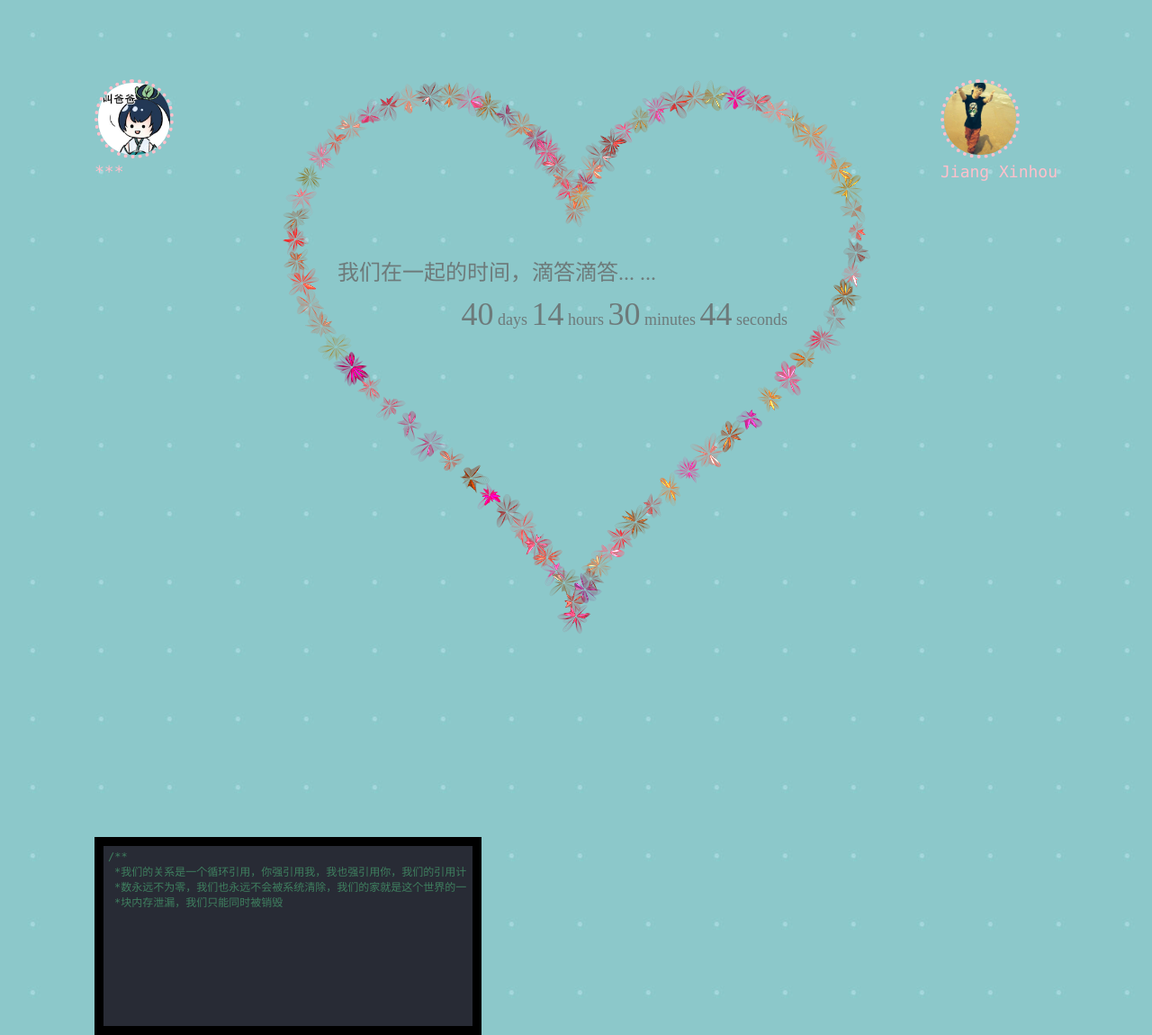
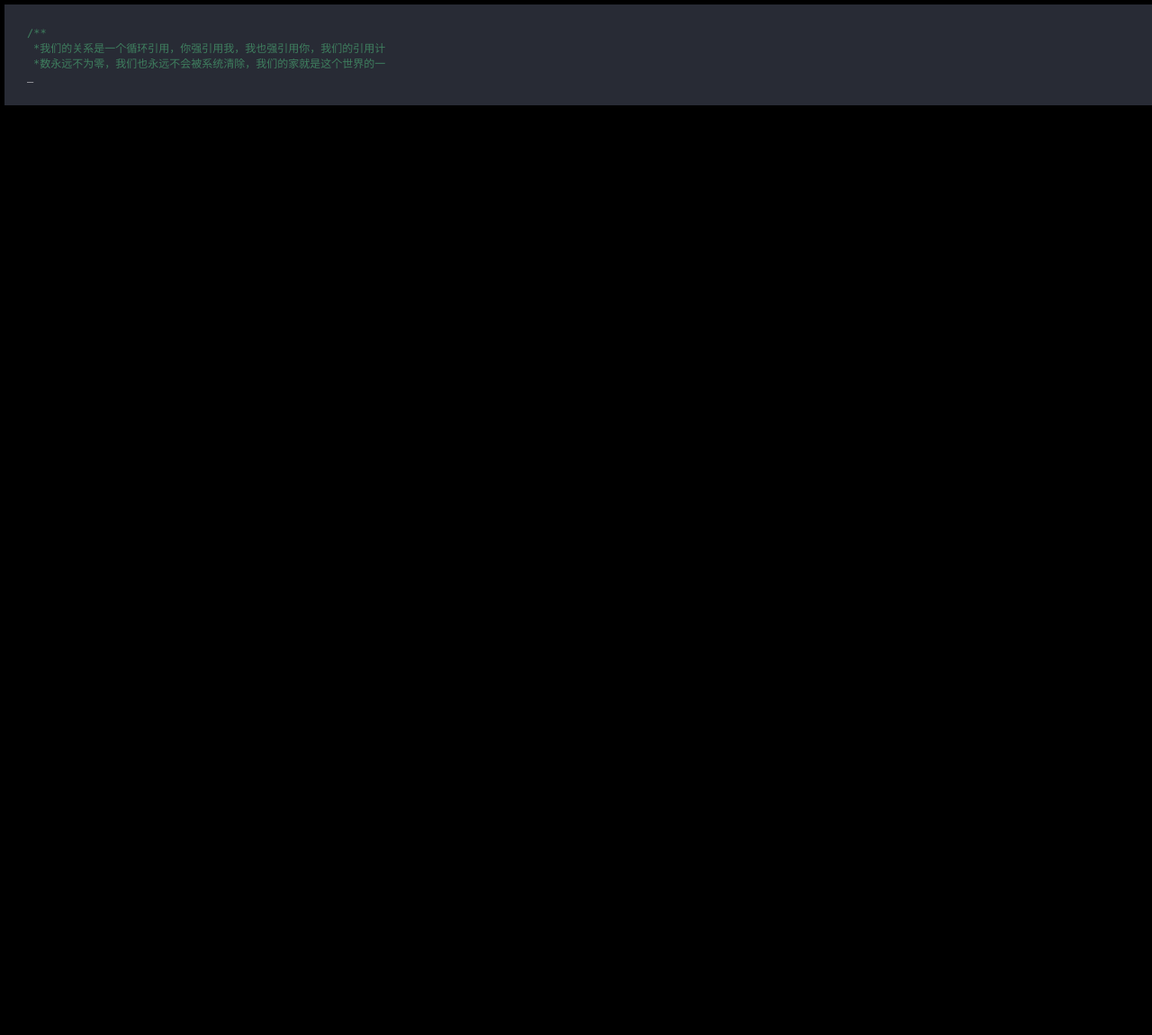
Before and after one commit to jxh1992/jxh1992.github.io, a PHP site: page /lover/index.html in a window 1280 px wide; the page is wider, and only the part inside the window is pictured. Shown: that part at 90% size. After the commit the page ends 117 px from the top of that part, so only its background shows below. Run offline with PHP 8.4, Linux system fonts and the light colour scheme; some web fonts are replaced.

Commit message:
dandan；

```diff
--- a/lover/css/default.css
+++ b/lover/css/default.css
@@ -10,7 +10,7 @@ body{margin:0;padding:0;font-size:12px;overflow:auto}
 #loveu .signature{margin-top:10px;font-size:20px;font-style:italic}
 #clickSound{display:none}
 
-#code{float:left;width:400px;height:190px;color:#fff;font-family:"Consolas","Monaco","Bitstream Vera Sans Mono","Courier New","sans-serif";font-size:12px}
+#code{float:left;width:100%;height:100%;color:#fff;font-family:"Consolas","Monaco","Bitstream Vera Sans Mono","Courier New","sans-serif";font-size:12px}
 #code .string{color:red}
 #code .class{color: #91c275}
 #code .method{color: #3d89b4}
--- a/lover/index.html
+++ b/lover/index.html
@@ -2,7 +2,7 @@
 <html xmlns="http://jiangxh1992.github.io">
 <head>
 <meta http-equiv="Content-Type" content="text/html; charset=utf-8" />
-<title>Miss Left|执子之手，将子拖走|Mr Right</title>
+<title>Miss Left|执子之手，与子偕老|Mr Right</title>
 
 <style type="text/css">
 @font-face {
@@ -10,34 +10,12 @@
 	src: url('digital-7_mono.ttf') format("truetype");
 }
 body {
-	/*
-	background: url(home_bg.jpg) no-repeat center center fixed;
-	-webkit-background: cover;
-	-moz-background: cover;
-	-o-background: cover;
-	background-size: cover;*/
-	background: url(bg_pattern.jpg);
-}
-footer {
-	text-align: center;
-	clear: both;
-	color: white;
+	background-color: black;
 }
 #code {
 	background-color: #282b35;
-	border: 10px solid black;
-	padding: 5px;
-}
-.avatar {
-	color: pink;
-	font-family:"Consolas","Monaco","Bitstream Vera Sans Mono","Courier New","sans-serif";
-	font-size:18px
-}
-.avatar .photo {
-	height: 80px;
-	width: 80px;
-	border-radius: 42px;
-	border: 4px dotted pink;
+	border: 5px solid black;
+	padding: 25px;
 }
 </style>
 
@@ -49,36 +27,6 @@ footer {
 </head>
 
 <body>
-
-<div id="mainDiv">
-	<div id="content">
-
-		<!--头像-->
-		<div class="avatar" style="float: left">
-			<img class="photo" src="girl.png"/>
-			<div><font>***</font></div>
-		</div>
-
-		<div class="avatar" style="float: right">
-			<img class="photo" src="boy.png">
-			<div><font>Jiang Xinhou</font></div>
-		</div>
-
-		<!--爱心计时器-->
-		<div id="loveHeart">
-			<canvas id="garden"></canvas>
-			<div id="words">
-				<div id="messages">
-					我们在一起的时间，滴答滴答... ...
-					<div id="elapseClock"></div>
-				</div>
-				<div id="loveu">
-					LOVE YOU FOREVER!<br/>
-					<div class="signature">- Mr. Xinhou</div>
-				</div>
-			</div>
-		</div>
-
 <!--代码显示器-->
 <div id="code">
 	<span class="comments">/**</span><br />
@@ -89,47 +37,14 @@ footer {
 	<span class="class">Person</span> *boy = [[<span class="class">Person</span> <span class="method">alloc</span>] <span class="method">init</span>];<br/>
 	<span class="class">Person</span> *girl = [[<span class="class">Person</span> <span class="method">alloc</span>] <span class="method">init</span>];<br/>
 	boy.<span class="class">name</span> = <span class="string">@"Jiang xinhou"</span>;<br/>
-   		 	girl.<span class="class">name</span> = <span class="string">@"***"</span>;<br/>
+	 	girl.<span class="class">name</span> = <span class="string">@"Huang Dan"</span>;<br/>
 	boy.<span class="class">lover</span> = girl;<br/>
 	girl.<span class="class">lover</span> = boy;
 </div>
 
-	</div>
-</div>
-
-<!--爱心动画-->
 <script type="text/javascript">
-var offsetX = $("#loveHeart").width() / 2;
-var offsetY = $("#loveHeart").height() / 2 - 55;
-var together = new Date();
-together.setFullYear(2017, 1, 1);
-together.setHours(0);
-together.setMinutes(0);
-together.setSeconds(0);
-together.setMilliseconds(0);
-
-if (!document.createElement('canvas').getContext) {
-	var msg = document.createElement("div");
-	msg.id = "errorMsg";
-	msg.innerHTML = "Your browser doesn't support HTML5!<br/>Recommend use Chrome 14+/IE 9+/Firefox 7+/Safari 4+";
-	document.body.appendChild(msg);
-	$("#code").css("display", "none")
-	$("#copyright").css("position", "absolute");
-	$("#copyright").css("bottom", "10px");
-	document.execCommand("stop");
-} else {
-	setTimeout(function () {
-		startHeartAnimation();
-	}, 0);
-
-	timeElapse(together);
-	setInterval(function () {
-		timeElapse(together);
-	}, 500);
-
-	adjustCodePosition();
 $("#code").typewriter();
-}
+setTimeout("javascript:location.href='lover.html'", 28000);
 </script>
 
 </body>
```
Also changed, not shown: lover/lover.html (added, +118 -0 lines), lover/girl.png. Lines whose indentation alone changed are shown as unchanged.
